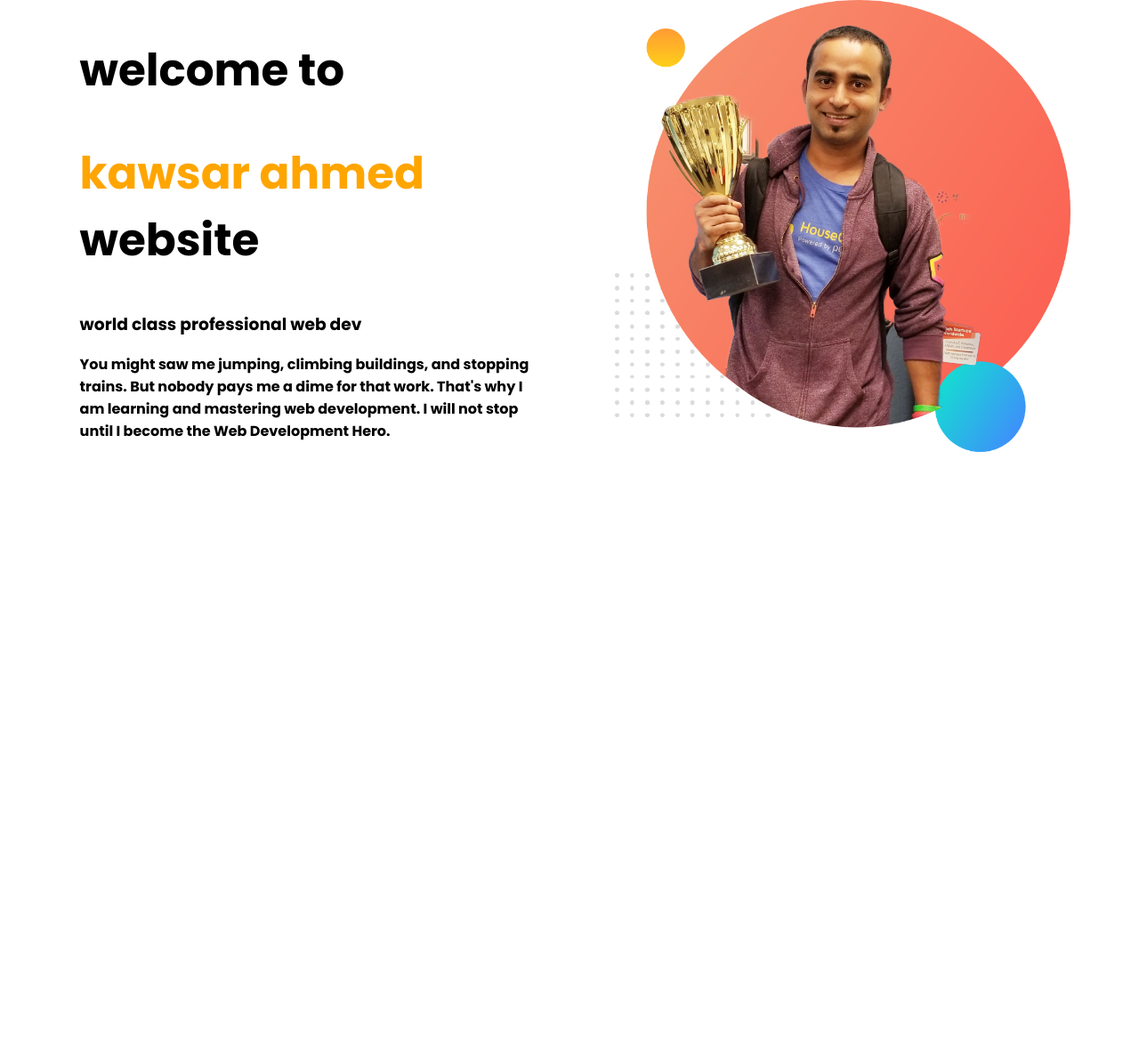
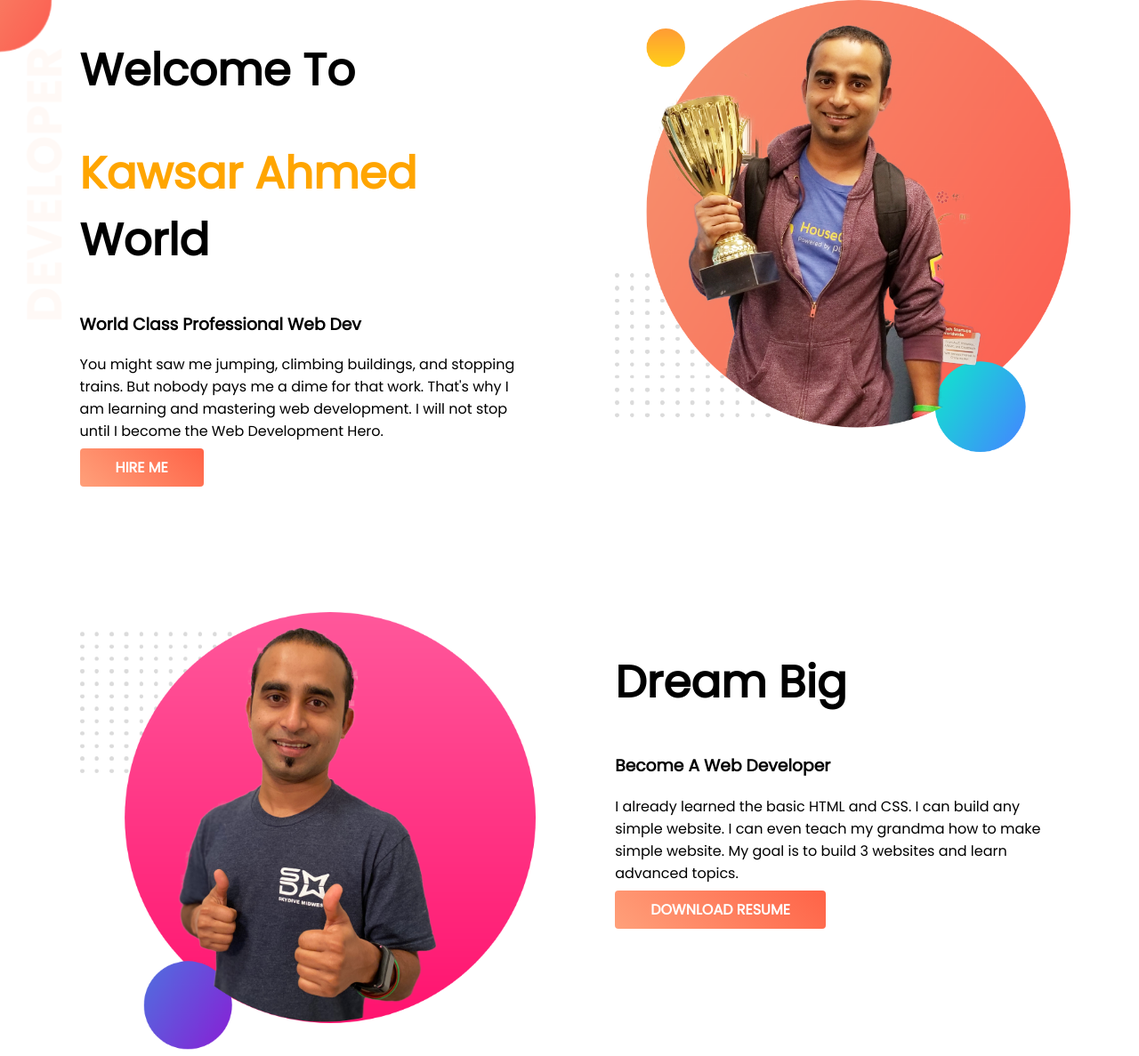
Before and after one commit to WebKawsar/web-portfolio, a plain HTML site: page index.html in a window 1280 px wide. Shown: the whole page at 89% size. Before the commit the page ends 800 px from the top, so only its background shows below. Drawn offline with Linux system fonts and the light colour scheme.

Commit message:
Dream Area has been updated

```diff
--- a/index.html
+++ b/index.html
@@ -5,21 +5,34 @@
     <meta name="viewport" content="width=device-width, initial-scale=1.0">
     <meta http-equiv="X-UA-Compatible" content="IE=7">
     <title>Kawsar Website</title>
-    <link href="https://fonts.googleapis.com/css2?family=Poppins:wght@700&display=swap" rel="stylesheet">
+    <link href="https://fonts.googleapis.com/css2?family=Poppins:wght@400&display=swap" rel="stylesheet">
     <link rel="stylesheet" href="style.css">
 
 </head>
 <body>
 
-    <section>
+    <section class="header-area">
         <div class="half-width">
             <h1>welcome to</h1>
-            <h1><span class="name-highlight">kawsar ahmed</span> website</h1>
+            <h1><span class="name-highlight">kawsar ahmed</span> world</h1>
             <h3>world class professional web dev</h3>
             <p>You might saw me jumping, climbing buildings, and stopping trains. But nobody pays me a dime for that work. That's why I am learning and mastering web development. I will not stop until I become the Web Development Hero.</p>
+            <a class="link-button" target="_blank" href="https://facebook.com/web.kawsarahmed">hire me</a>
         </div>
         <div class="half-width">
             <img src="images/jhankar.png" alt="profile">
+        </div>
+    </section>
+
+    <section class="dream-area">
+        <div class="half-width">
+            <img src="images/jhankar2.png" alt="Jhankar Picture">
+        </div>
+        <div class="half-width">
+            <h1>dream big</h1>
+            <h3>Become a web developer</h3>
+            <p>I already learned the basic HTML and CSS. I can build any simple website. I can even teach my grandma how to make simple website. My goal is to build 3 websites and learn advanced topics.</p>
+            <a class="link-button" href="https://facebook.com/web.kawsarahmed">download resume</a>
         </div>
     </section>
 
@@ -35,7 +48,5 @@
 
 
 
-
-
 </body>
 </html>
--- a/style.css
+++ b/style.css
@@ -6,6 +6,20 @@ body {
 
 h1 {
     font-size: 50px;
+}
+
+
+
+.header-area {
+    background-image: url("images/top-banner.png");
+    background-repeat: no-repeat;
+    padding-bottom: 150px;
+}
+
+.header-area::after {
+    content: "";
+    display: block;
+    clear: both;
 }
 
 .name-highlight {
@@ -19,6 +33,23 @@ h1 {
     padding-left: 2%;
 }
 
+
+
+.half-width h1,
+.half-width h3 {
+    text-transform: capitalize;
+}
+
 .half-width img {
     width: 100%;
 }
+
+.half-width .link-button {
+    text-decoration: none;
+    background-image: linear-gradient(45deg, lightsalmon, tomato);
+    text-transform: uppercase;
+    padding: 10px 40px;
+    border-radius: 4px;
+    color: white;
+    font-weight: 700;
+}
```
